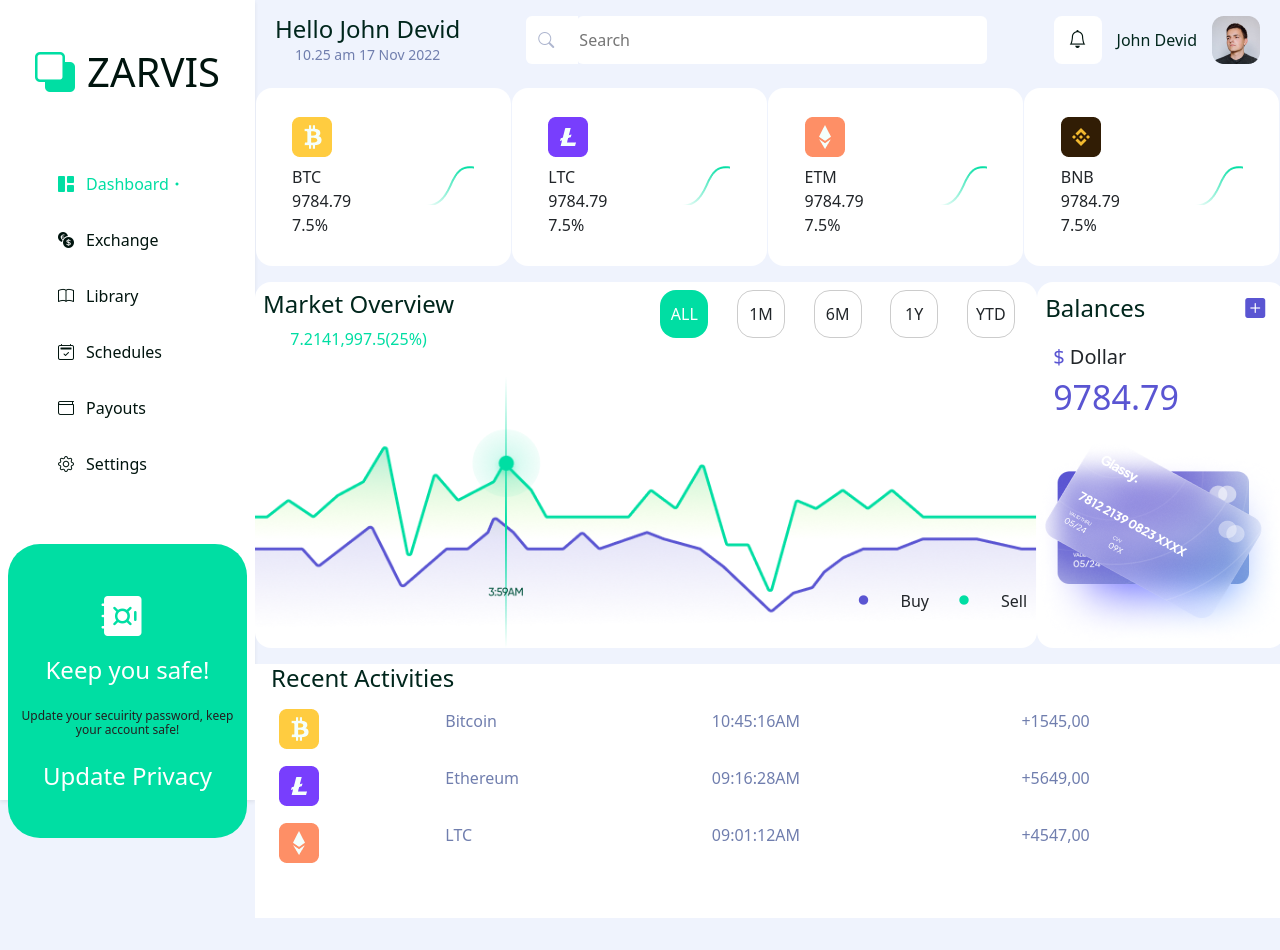
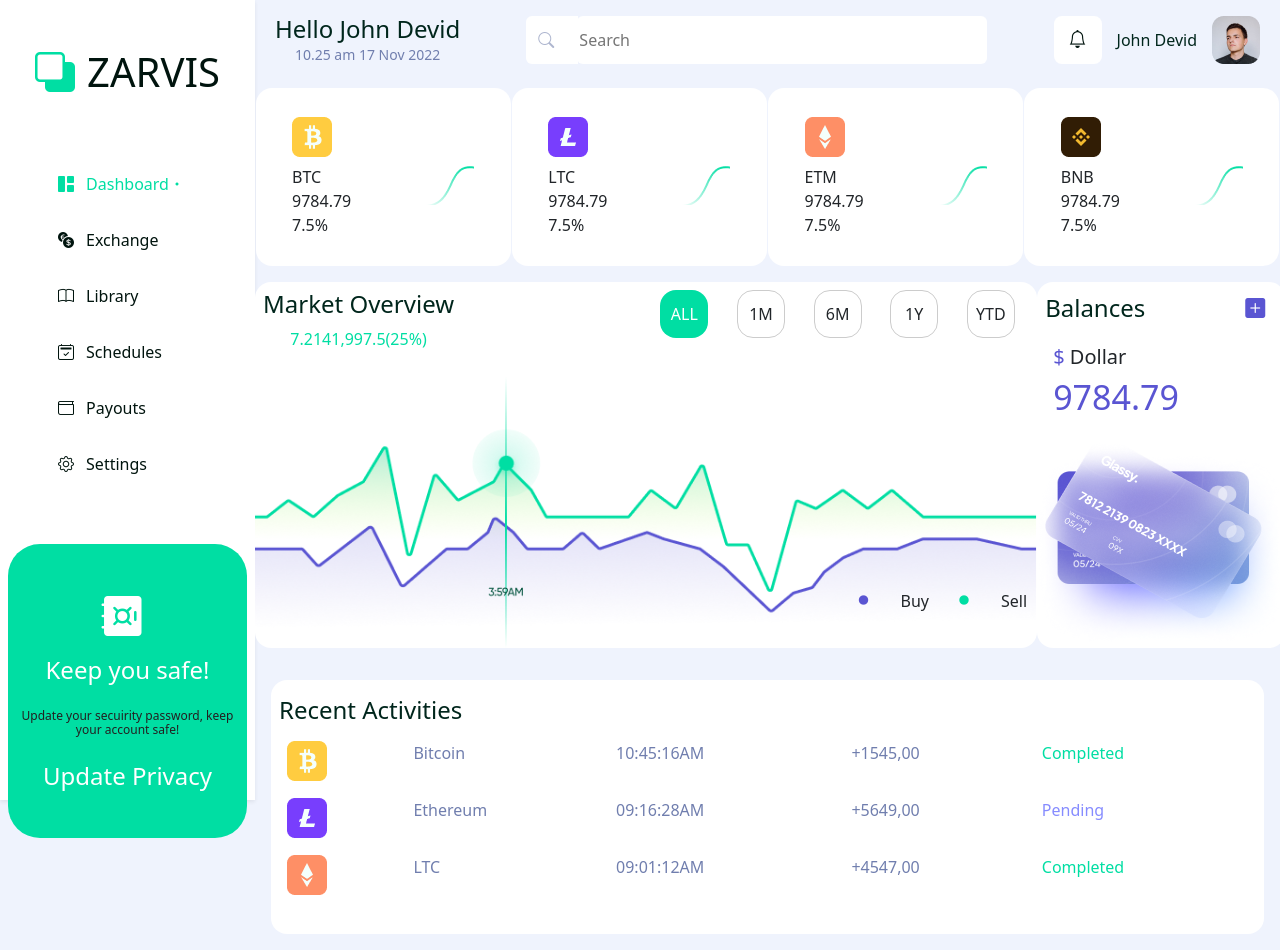
Before and after one commit to Sandun-Induranga/React-Dashboard, a React (Create React App) app: page / in a window 1280 px wide. Before the commit the page ends 918 px from the top, so only its background shows below. Built offline with nearby package versions, Linux system fonts and the light colour scheme.

Commit message:
Content Updated

```diff
--- a/src/components/context/context.jsx
+++ b/src/components/context/context.jsx
@@ -21,7 +21,7 @@ function Context() {
         <Balances />
       </section>
 
-      <section className="mt-3 bg-white">
+      <section className="mt-3 d-flex justify-content-around">
         <Table />
       </section>
 
--- a/src/components/table/Table.css
+++ b/src/components/table/Table.css
@@ -1,5 +1,7 @@
 .table-class{
+    width: 1030px;
     height: 254px;
+    border-radius: 16px;
 }
 
 .table-class h1{
@@ -13,3 +15,11 @@ tr{
     text-align: left;
     color: #707EAE;
 }
+
+#op-1{
+    color: #00DEA3;
+}
+
+#op-2{
+    color: #868CFF;
+}
--- a/src/components/table/table.jsx
+++ b/src/components/table/table.jsx
@@ -6,7 +6,7 @@ import img3 from "../../assets/Coins-3.png";
 
 function Table() {
   return (
-    <div className="table-class m-3">
+    <div className="table-class m-3 bg-white p-2">
       <h1 className="mt-2">Recent Activities</h1>
       <table className="table">
         <tbody>
@@ -17,6 +17,7 @@ function Table() {
             <td>Bitcoin</td>
             <td>10:45:16AM</td>
             <td>+1545,00</td>
+            <td id="op-1">Completed</td>
           </tr>
           <tr className="border-white">
             <th scope="row">
@@ -25,6 +26,7 @@ function Table() {
             <td>Ethereum</td>
             <td>09:16:28AM</td>
             <td>+5649,00</td>
+            <td id="op-2">Pending</td>
           </tr>
           <tr className="border-white">
             <th scope="row">
@@ -33,6 +35,7 @@ function Table() {
             <td>LTC</td>
             <td>09:01:12AM</td>
             <td>+4547,00</td>
+            <td id="op-1">Completed</td>
           </tr>
         </tbody>
       </table>
```
